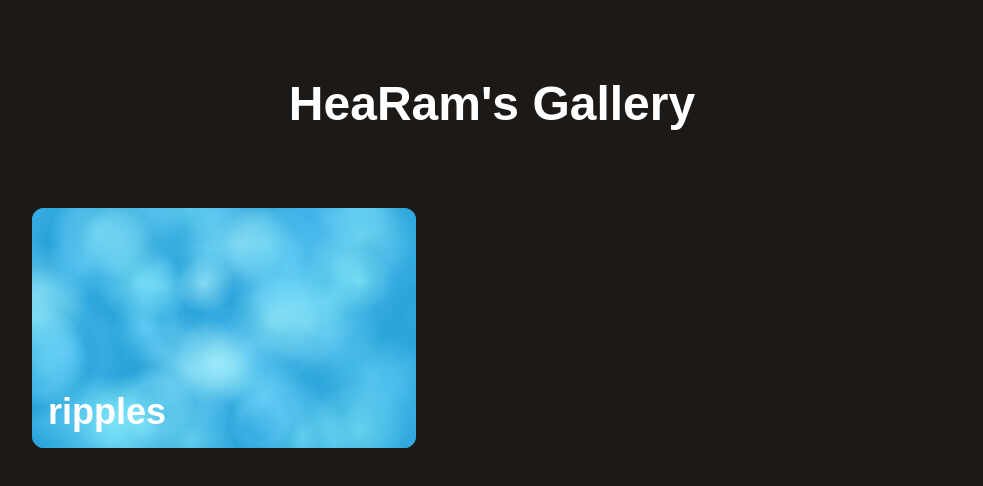
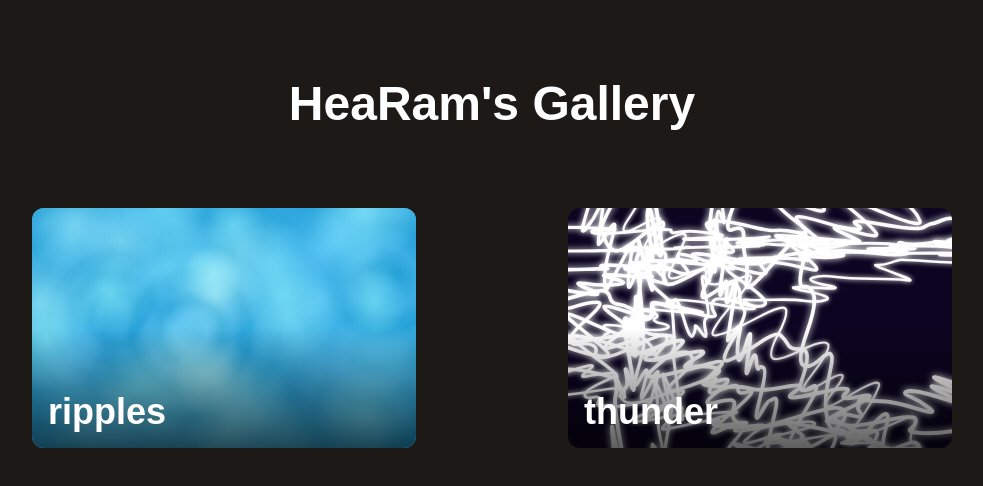
Before and after one commit to hetarho/gallery, a Next.js app: page / in a window 1280 px wide. Shown: the top 486 px of the page, without its empty margins (148-1131 px from the left). Built offline with nearby package versions, Linux system fonts and the light colour scheme; a web font is replaced by a local one.

Commit message:
[ADD] add thunder

```diff
--- /dev/null
+++ b/app/components/canvas/Thunder/Thunder.ts
@@ -0,0 +1,79 @@
+import { ThunderData } from './Thunder.type';
+import { ThunderLinePoint } from './ThunderLinePoint';
+
+export class Thunder {
+  sinTheta: number;
+  cosTheta: number;
+  sinThetaPerpendicular: number;
+  cosThetaPerpendicular: number;
+  points: ThunderLinePoint[];
+  constructor(public data: ThunderData) {
+    const { startPoint, endPoint, frequency, amplitude } = data;
+
+    const theta = Math.atan2(
+      endPoint.y - startPoint.y,
+      endPoint.x - startPoint.x,
+    );
+
+    // 수직선의 각도 계산
+    const thetaPerpendicular = theta + Math.PI / 2;
+
+    // 사인과 코사인 값 계산
+    this.sinTheta = Math.sin(theta);
+    this.cosTheta = Math.cos(theta);
+
+    // 수직선의 사인과 코사인 값 계산
+    this.sinThetaPerpendicular = Math.sin(thetaPerpendicular);
+    this.cosThetaPerpendicular = Math.cos(thetaPerpendicular);
+
+    const lineLength = Math.sqrt(
+      Math.pow(endPoint.y - startPoint.y, 2) +
+        Math.pow(endPoint.x - startPoint.x, 2),
+    );
+
+    this.points = Array.from(Array(frequency)).map((_, i) => {
+      const direction = i % 2 === 0 ? 1 : -1;
+      const pointInLine = new ThunderLinePoint(
+        startPoint.x + lineLength * this.cosTheta * ((0.5 + i) / frequency),
+        startPoint.y + lineLength * this.sinTheta * ((0.5 + i) / frequency),
+      );
+
+      return new ThunderLinePoint(
+        pointInLine.x + amplitude * this.cosThetaPerpendicular * direction,
+        pointInLine.y + amplitude * this.sinThetaPerpendicular * direction,
+        this.sinThetaPerpendicular,
+        this.cosThetaPerpendicular,
+      );
+    });
+    this.points.push(endPoint);
+  }
+
+  draw(ctx: CanvasRenderingContext2D) {
+    const { startPoint, endPoint, color, width } = this.data;
+    ctx.beginPath();
+    ctx.moveTo(startPoint.x, startPoint.y);
+
+    this.points.forEach((point, i) => {
+      if (this.points[i + 1] === undefined) return;
+
+      ctx.quadraticCurveTo(
+        point.x,
+        point.y,
+        point.x / 2 + this.points[i + 1].x / 2,
+        point.y / 2 + this.points[i + 1].y / 2,
+      );
+      point.update();
+    });
+
+    ctx.lineTo(endPoint.x, endPoint.y);
+
+    ctx.lineWidth = width;
+    ctx.strokeStyle = color;
+
+    ctx.shadowColor = 'white';
+    ctx.shadowBlur = width * 2;
+    ctx.shadowOffsetX = 0;
+    ctx.shadowOffsetY = 0;
+    ctx.stroke();
+  }
+}
--- /dev/null
+++ b/app/components/canvas/Thunder/ThunderCanvas.tsx
@@ -0,0 +1,106 @@
+'use client';
+import { useRef, useState } from 'react';
+import Canvas from '../Canvas';
+import { ThunderLinePoint } from './ThunderLinePoint';
+import { Thunder } from './Thunder';
+
+export default function ThunderCanvas() {
+  const canvasRef = useRef<HTMLCanvasElement>(null);
+  const [color] = useState('#0B0521');
+
+  function resizeFunction(width: number, height: number) {
+    const canvas = canvasRef.current;
+    if (!canvas) return; // canvas가 null인지 확인
+    const ctx = canvas.getContext('2d');
+    if (!ctx) return; // context가 null인지 확인
+    canvas.width = width;
+    canvas.height = height;
+
+    let requestAnimationId: number;
+
+    const lines = Array.from(Array(20)).map(() => {
+      const startPointX =
+        Math.random() > 0.5 ? -10 : (Math.random() * width) / 2;
+      let startPointY = 0;
+      if (startPointX === -10) {
+        startPointY = Math.random() * height;
+      } else {
+        startPointY = Math.random() > 0.5 ? -10 : height + 10;
+      }
+
+      const startPoint = new ThunderLinePoint(startPointX, startPointY);
+
+      let endPoint: ThunderLinePoint;
+      if (startPoint.x === -10) {
+        const endPointX =
+          Math.random() > 0.5
+            ? width + 10
+            : (Math.random() * width) / 2 + width / 2;
+
+        let endPointY = 0;
+        if (endPointX === width + 10) {
+          endPointY = Math.random() * height;
+        } else {
+          endPointY = Math.random() > 0.5 ? -10 : height + 10;
+        }
+        endPoint = new ThunderLinePoint(endPointX, endPointY);
+      } else {
+        if (startPoint.y === -10) {
+          const endPointY =
+            Math.random() > 1 / 3
+              ? height + 10
+              : (Math.random() * width) / 2 + width / 2;
+          let endPointX;
+          if (endPointY === height + 10) {
+            endPointX = (Math.random() * width) / 2 + width / 2;
+          } else {
+            endPointX = width + 10;
+          }
+          endPoint = new ThunderLinePoint(endPointX!, endPointY);
+        } else {
+          const endPointY =
+            Math.random() > 1 / 3 ? -10 : (Math.random() * width) / 2;
+          let endPointX;
+          if (endPointY === -10) {
+            endPointX = (Math.random() * width) / 2;
+          } else {
+            endPointX = width + 10;
+          }
+          endPoint = new ThunderLinePoint(endPointX!, endPointY);
+        }
+      }
+
+      return new Thunder({
+        amplitude: 2,
+        frequency: 30,
+        width: Math.random() * 2 + 2,
+        color: '#FFFFFFF8',
+        startPoint: startPoint,
+        endPoint: endPoint!,
+      });
+    });
+
+    const onAnimation = () => {
+      // Canvas 초기화
+      ctx.clearRect(0, 0, canvas.width, canvas.height);
+      lines.forEach((line) => line.draw(ctx));
+
+      requestAnimationId = window.requestAnimationFrame(onAnimation);
+    };
+
+    // 리퀘스트 애니메이션 초기화
+    requestAnimationId = window.requestAnimationFrame(onAnimation);
+    return () => {
+      // 기존 리퀘스트 애니메이션 캔슬
+      window.cancelAnimationFrame(requestAnimationId);
+    };
+  }
+
+  return (
+    <Canvas
+      ref={canvasRef}
+      reSizeCallback={resizeFunction}
+      style={{ background: color }}
+    ></Canvas>
+  );
+}
--- /dev/null
+++ b/app/components/canvas/Thunder/ThunderLinePoint.ts
@@ -0,0 +1,29 @@
+export class ThunderLinePoint {
+  constructor(
+    public x: number,
+    public y: number,
+    cos?: number,
+    sin?: number,
+  ) {
+    this.standardX = x;
+    this.standardY = y;
+    this.cos = cos ?? 1;
+    this.sin = sin ?? 0;
+    this.cur = x * y;
+    this.speed = (Math.random() * 10 + 2) / 100;
+  }
+
+  sin: number;
+  cos: number;
+  cur: number;
+  speed: number;
+  max = Math.random() * 20 + 30;
+  standardY: number;
+  standardX: number;
+
+  update() {
+    this.cur += this.speed;
+    this.x = this.standardX + Math.sin(this.cur) * this.max * this.cos;
+    this.y = this.standardY + Math.sin(this.cur) * this.max * this.sin;
+  }
+}
--- a/app/page.tsx
+++ b/app/page.tsx
@@ -1,7 +1,11 @@
 import { RippleCanvas } from './components/canvas/Ripple/RippleCanvs';
+import ThunderCanvas from './components/canvas/Thunder/ThunderCanvas';
 
 export default function Home() {
-  const artWorks: ArtWork[] = [{ title: 'ripples', Component: RippleCanvas }];
+  const artWorks: ArtWork[] = [
+    { title: 'ripples', Component: RippleCanvas },
+    { title: 'thunder', Component: ThunderCanvas },
+  ];
 
   return (
     <main>
@@ -16,6 +20,13 @@ export default function Home() {
               className="relative h-60 w-96 overflow-hidden rounded-xl"
             >
               <Component />
+              <div
+                className="absolute top-0 h-full w-full"
+                style={{
+                  background:
+                    'linear-gradient(0deg, #000000A0, transparent,transparent)',
+                }}
+              ></div>
               <div className="absolute bottom-4 left-4 select-none text-4xl font-bold text-white">
                 {title}
               </div>
```
Also changed, not shown: app/components/canvas/Thunder/Thunder.type.ts (added, +10 -0 lines).
